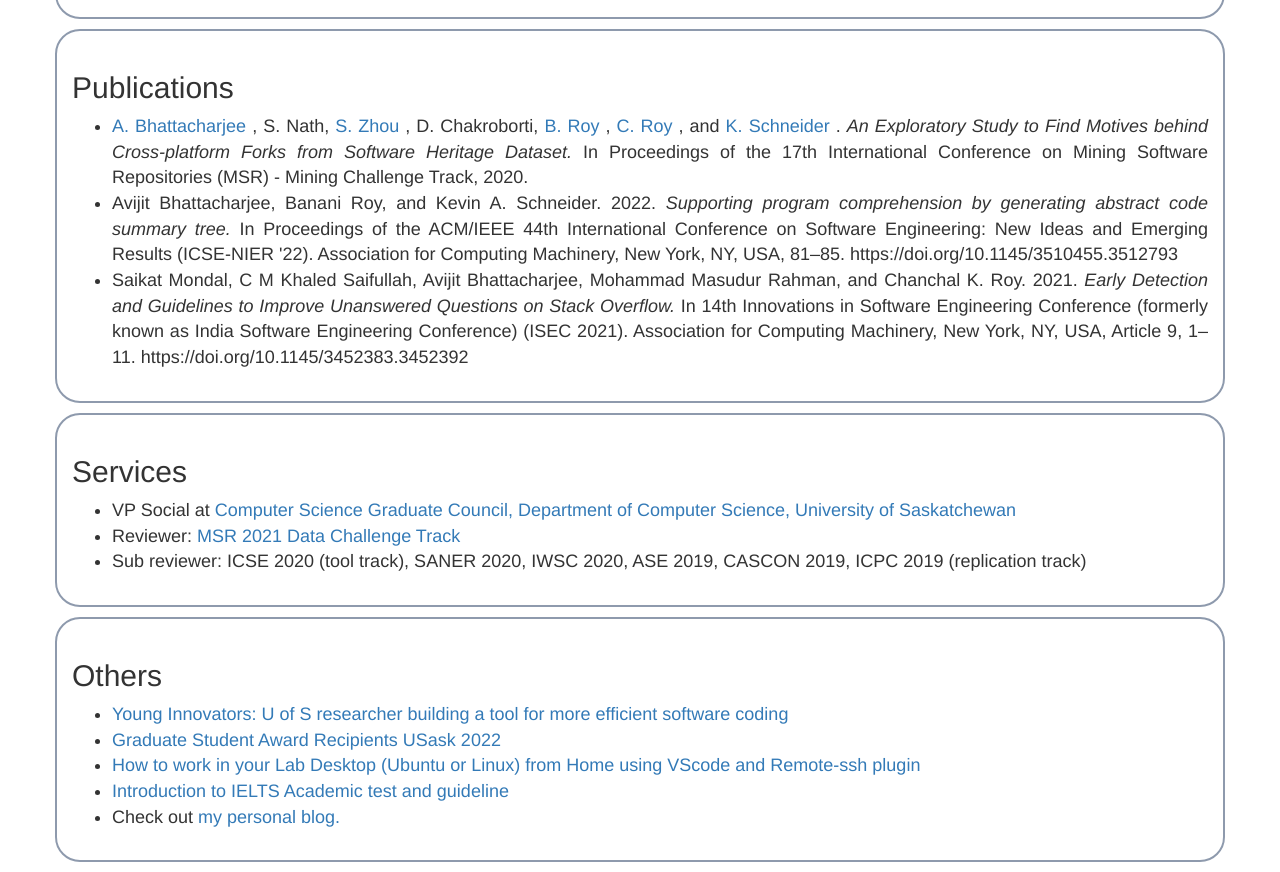
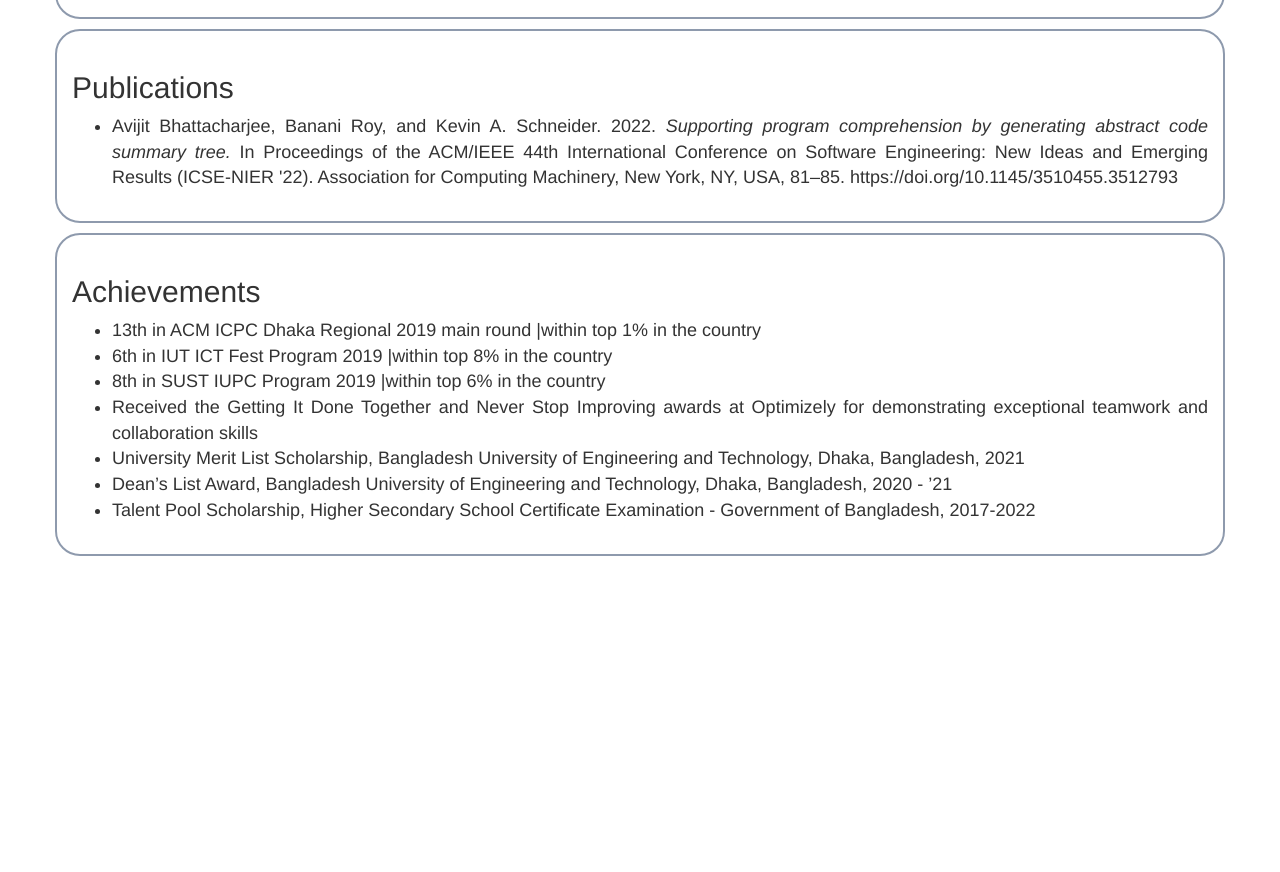
Before and after one commit to ImperishableMe/ImperishableMe.github.io, a plain HTML site: page index.html in a window 1280 px wide. Shown: the part 1760-2632 px from the top of the page. After the commit the page ends 2326 px from the top, so only its background shows below. Drawn offline with nearby package versions, Linux system fonts and the light colour scheme.

Commit message:
some clean up and achievement sections

```diff
--- a/index.html
+++ b/index.html
@@ -27,7 +27,7 @@
       </nav>
       <section id="summary" class="section text-format container">
         <img
-          src="./img/avijit1.png"
+          src="./img/bishwajit.jpg"
           style="width: 260px; height: 220px"
           align="left"
         />
@@ -187,37 +187,6 @@
         <ul>
           <li>
             <div class="paper mb-3">
-              <a href="#">A. Bhattacharjee</a>
-              , S. Nath,
-              <a href="https://www.eecg.utoronto.ca/~shuruiz/" target="_blank"
-                >S. Zhou</a
-              >
-              , D. Chakroborti,
-              <a href="http://srlab-new.usask.ca/broy/" target="_blank"
-                >B. Roy</a
-              >
-              ,
-              <a href="https://www.cs.usask.ca/~croy/" target="_blank"
-                >C. Roy</a
-              >
-              , and
-              <a
-                href="https://www.cs.usask.ca/faculty/kas/Welcome.html"
-                target="_blank"
-                >K. Schneider</a
-              >
-              .
-              <i
-                >An Exploratory Study to Find Motives behind Cross-platform
-                Forks from Software Heritage Dataset.
-              </i>
-              In Proceedings of the 17th International Conference on Mining
-              Software Repositories (MSR) - Mining Challenge Track, 2020.
-            </div>
-          </li>
-
-          <li>
-            <div class="paper mb-3">
               Avijit Bhattacharjee, Banani Roy, and Kevin A. Schneider. 2022.
               <i>
                 Supporting program comprehension by generating abstract code
@@ -230,87 +199,24 @@
             </div>
           </li>
 
-          <li>
-            <div class="paper mb-3">
-              Saikat Mondal, C M Khaled Saifullah, Avijit Bhattacharjee,
-              Mohammad Masudur Rahman, and Chanchal K. Roy. 2021.
-              <i>
-                Early Detection and Guidelines to Improve Unanswered Questions
-                on Stack Overflow.
-              </i>
-              In 14th Innovations in Software Engineering Conference (formerly
-              known as India Software Engineering Conference) (ISEC 2021).
-              Association for Computing Machinery, New York, NY, USA, Article 9,
-              1–11. https://doi.org/10.1145/3452383.3452392
-            </div>
-          </li>
         </ul>
       </section>
 
-      <section id="services" class="section text-format container">
-        <h2>Services</h2>
+      <section id="achievements" class="section text-format container">
+        <h2>Achievements</h2>
 
         <ul>
-          <li>
-            VP Social at
-            <a href="https://csgcc.usask.ca">
-              Computer Science Graduate Council, Department of Computer Science,
-              University of Saskatchewan
-            </a>
-          </li>
-          <li>
-            Reviewer:
-            <a href="https://2021.msrconf.org/profile/avijitbhattacharjee">
-              MSR 2021 Data Challenge Track
-            </a>
-          </li>
-          <li>
-            Sub reviewer: ICSE 2020 (tool track), SANER 2020, IWSC 2020, ASE
-            2019, CASCON 2019, ICPC 2019 (replication track)
-          </li>
+          <li>13th in ACM ICPC Dhaka Regional 2019 main round |within top 1% in the country </li>
+ <li>6th in IUT ICT Fest Program 2019 |within top 8% in the country </li>
+<li> 8th in SUST IUPC Program 2019 |within top 6% in the country </li>
+<li> Received the Getting It Done Together and Never Stop Improving awards at Optimizely for demonstrating
+exceptional teamwork and collaboration skills </li>
+<li>University Merit List Scholarship, Bangladesh University of Engineering and Technology, Dhaka, Bangladesh, 2021 </li>
+<li>Dean’s List Award, Bangladesh University of Engineering and Technology, Dhaka, Bangladesh, 2020 - ’21 </li>
+<li>Talent Pool Scholarship, Higher Secondary School Certificate Examination - Government of Bangladesh, 2017-2022 </li>
+
         </ul>
-      </section>
-
-      <section id="others" class="section text-format container">
-        <h2>Others</h2>
-
-        <ul>
-          <li>
-            <a
-              href="https://thestarphoenix.com/news/local-news/young-innovators-u-of-s-researcher-building-a-tool-for-more-efficient-software-coding"
-            >
-              Young Innovators: U of S researcher building a tool for more
-              efficient software coding
-            </a>
-          </li>
-
-          <li>
-            <a
-              href="https://www.cs.usask.ca/news/2022/graduate-student-award-recipients.php"
-            >
-              Graduate Student Award Recipients USask 2022
-            </a>
-          </li>
-
-          <li>
-            <a
-              href="https://www.linkedin.com/pulse/how-work-your-lab-desktop-ubuntu-linux-from-home-avijit-bhattacharjee/"
-            >
-              How to work in your Lab Desktop (Ubuntu or Linux) from Home using
-              VScode and Remote-ssh plugin
-            </a>
-          </li>
-          <li>
-            <a href="https://www.germanprobashe.com/archives/16629">
-              Introduction to IELTS Academic test and guideline
-            </a>
-          </li>
-          <li>
-            Check out
-            <a href="http://blog.avijitbhattacharjee.com">my personal blog. </a>
-          </li>
-        </ul>
-      </section>
+   </section>
     </main>
   </body>
 </html>
```
Also changed, not shown: img/bishwajit.jpg (added).
